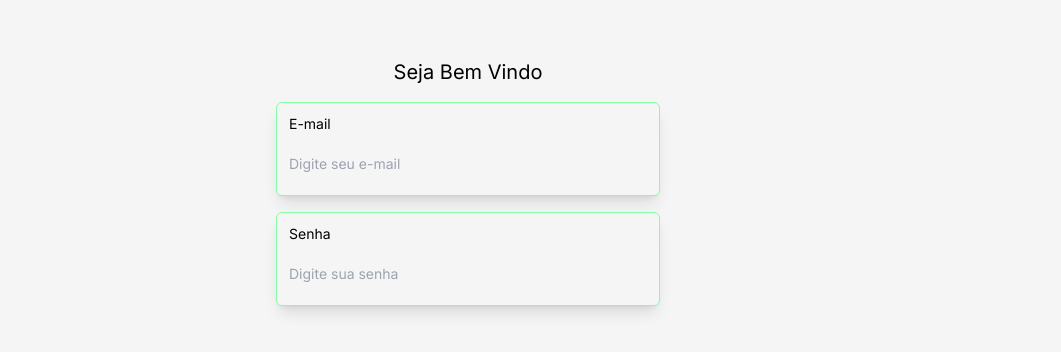
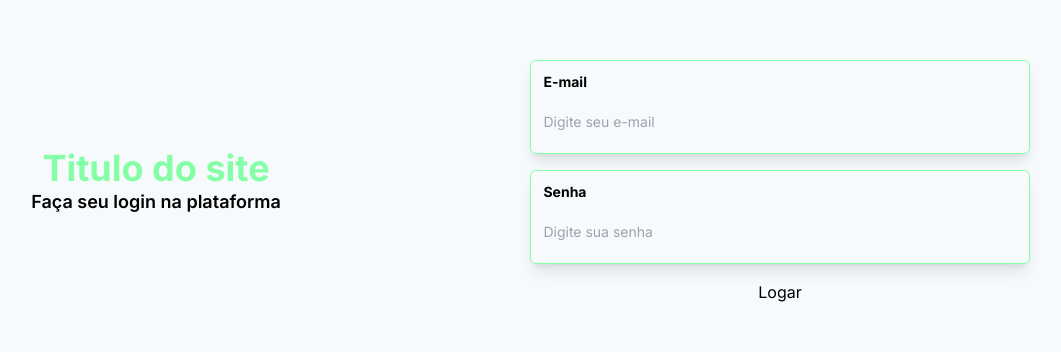
Before and after one commit to matheus98rocha/devsync, a Next.js app: page / in a window 1280 px wide. Shown: the part 218-570 px from the top of the page, without its empty margins (172-1233 px from the left). Built offline with nearby package versions, Linux system fonts and the light colour scheme.

Commit message:
feat - inicio tela de login

```diff
--- a/src/app/components/input/primary-input.component.tsx
+++ b/src/app/components/input/primary-input.component.tsx
@@ -34,7 +34,9 @@ function PrimaryInput({
         <span
           className="
           text-sm
-        text-gray-700"
+        text-gray-700
+        font-bold
+        "
         >
           {label}
         </span>
--- a/src/app/page.tsx
+++ b/src/app/page.tsx
@@ -8,9 +8,13 @@ export default function Home() {
   const [password, setPassword] = React.useState('')
 
   return (
-    <div className="bg-backgroud h-screen w-full p-4 flex justify-center items-center flex-col gap-4">
-      <h1 className="text-black text-xl	">Seja Bem Vindo</h1>
-      <div className="w-96 h-15 flex items-center justify-center flex-col gap-4">
+    <div className="bg-backgroud h-screen w-full p-4 grid md:grid-cols-2 ">
+      <div className="w-full h-full flex items-center justify-center flex-col">
+        <h1 className="text-primary text-4xl font-bold">Titulo do site</h1>
+        <h2 className="text-lg font-semibold">Faça seu login na plataforma</h2>
+      </div>
+      <div className="w-full h-full flex items-center justify-center flex-col">
+        <div className="w-4/5 flex items-center justify-center flex-col gap-4">
           <PrimaryInput
             label="E-mail"
             type="e-mail"
@@ -25,6 +29,8 @@ export default function Home() {
             valueInput={password}
             handleChangeInput={(event) => setPassword(event.target.value)}
           />
+          <button>Logar</button>
+        </div>
       </div>
     </div>
   )
--- a/tailwind.config.js
+++ b/tailwind.config.js
@@ -11,7 +11,7 @@ module.exports = {
       primaryFocus: "#5CFF8A",
       error: "#FF8585",
       alert: "#FFD485",
-      backgroud: "#F5F5F5",
+      backgroud: "#f7fafc",
     },
   },
   plugins: [],
```
Lines whose indentation alone changed are shown as unchanged.
